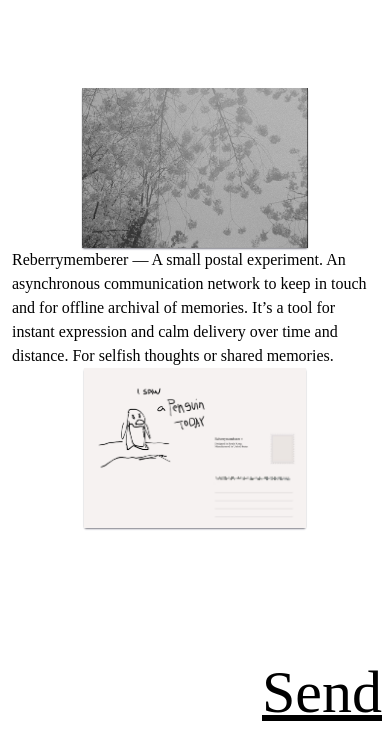
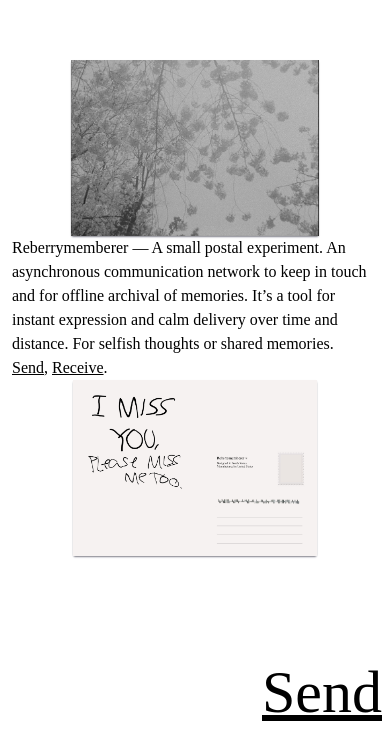
Before and after one commit to paprikanotfound/reberrymemberer, a SvelteKit app: page / in a window 390 px wide. Shown: the part 114-844 px from the top of the page. Built offline with nearby package versions, Linux system fonts and the light colour scheme; no server answers.

Commit message:
fix missing receive link on small screens

```diff
--- a/src/routes/+page.svelte
+++ b/src/routes/+page.svelte
@@ -5,7 +5,7 @@
 <div class="w-full min-h-full px-3 pb-3 flex flex-col">
   <section class="relative min-h-[100dvh] flex flex-col justify-center items-center">
     <img
-      class="select-none object-cover h-40 md:h-90 postcard-shadow"
+      class="select-none object-cover h-44 md:h-90 postcard-shadow"
       loading="eager"
       src="./examples/front1.jpg" alt=""
     />
@@ -13,11 +13,12 @@
       Reberrymemberer — A small postal experiment. An asynchronous communication network to keep in touch and for offline archival of memories.
       It’s a tool for instant expression and calm delivery over time and distance. For selfish thoughts or shared memories.
       <span class="max-sm:hidden inline-block"><a href="{ROUTES.send}">Send</a>, <a href="{ROUTES.receive}">Receive</a>.</span>
+      <span class="sm:hidden inline-block"><a href="{ROUTES.send}">Send</a>, <a href="{ROUTES.receive}">Receive</a>.</span>
     </span>
     <img
-      class="select-none object-cover h-40 md:h-90 postcard-shadow"
+      class="select-none object-cover h-44 md:h-90 postcard-shadow"
       loading="eager"
-      src="./examples/page_back2.jpg" alt=""
+      src="./examples/page_back1.jpg" alt=""
     />
     <div class="fixed bottom-2 right-2 text-6xl sm:hidden">
       <a class="hover:italic decoration-solid" href="{ROUTES.send}">Send</a>
--- a/src/routes/receive/+page.svelte
+++ b/src/routes/receive/+page.svelte
@@ -28,10 +28,14 @@
   let copySuccess = $state(false);
 
   function copyToClipboard() {
-    navigator.clipboard.writeText(generatedLink).then(() => {
-      copySuccess = true;
-      setTimeout(() => copySuccess = false, 2000);
-    });
+    try {
+      navigator.clipboard.writeText(generatedLink).then(() => {
+        copySuccess = true;
+        setTimeout(() => copySuccess = false, 2000);
+      });
+    } catch (error) {
+      console.error(error)
+    }
   }
 </script>
 
```
Also changed, not shown: src/lib/link.remote.ts (line endings or trailing spaces).
